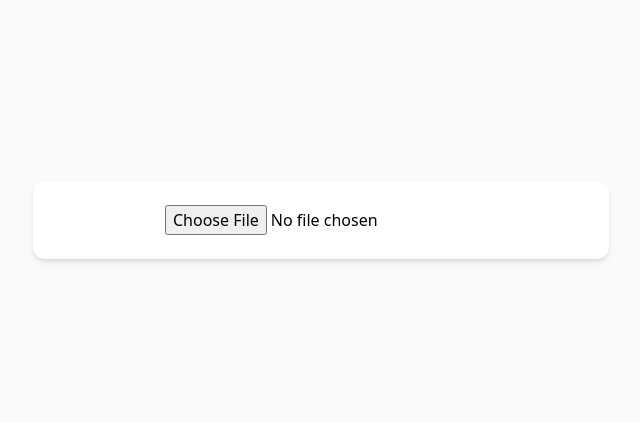
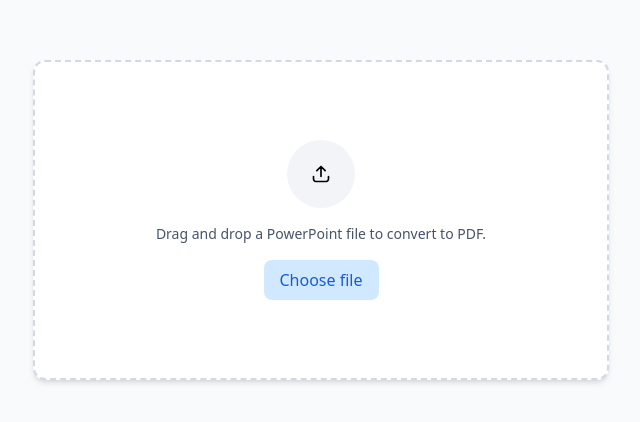
Before and after one commit to Goubugi/slidespeak-coding-challenge-2025, a Next.js app in the folder frontend/: page / in a window 1280 px wide. Shown: the part 180-602 px from the top of the page, without its empty margins (319-959 px from the left). Built offline with nearby package versions, Linux system fonts and the light colour scheme.

Commit message:
Cleaned up idle page, added drag and drop functionality

```diff
--- a/frontend/src/components/FileDropzone.tsx
+++ b/frontend/src/components/FileDropzone.tsx
@@ -1,15 +1,64 @@
-import React from "react";
+"use client";
 
-export default function FileDropzone({ onFileSelected }: { onFileSelected: (file: File) => void }) {
+import React, { useRef, useState } from "react";
+import UploadIcon from "@/icons/UploadIcon";
+
+export default function FileDropzone({
+  onFileSelected,
+}: {
+  onFileSelected: (file: File) => void;
+}) {
+  const fileInputRef = useRef<HTMLInputElement>(null);
+  const [isDragging, setIsDragging] = useState(false);
+
+  const handleDrop = (e: React.DragEvent<HTMLDivElement>) => {
+    e.preventDefault();
+    setIsDragging(false);
+
+    const file = e.dataTransfer.files?.[0];
+    if (file && file.name.endsWith(".pptx")) {
+      onFileSelected(file);
+    }
+  };
+
   return (
-      <div>
+    <div
+      className={`border-2 ${
+        isDragging ? "border-blue-400 bg-blue-50" : "border-dashed border-gray-300"
+      } rounded-xl bg-white shadow-md p-10 w-full max-w-xl text-center min-h-[320px] flex flex-col items-center justify-center space-y-4 transition-colors`}
+      onDragOver={(e) => e.preventDefault()}
+      onDragEnter={() => setIsDragging(true)}
+      onDragLeave={() => setIsDragging(false)}
+      onDrop={handleDrop}
+    >
+      {/* Upload icon */}
+      <div className="bg-gray-100 rounded-full p-6">
+        <UploadIcon />
+      </div>
+
+      {/* Instruction */}
+      <p className="text-gray-600 text-sm">
+        Drag and drop a PowerPoint file to convert to PDF.
+      </p>
+
+      {/* Upload button */}
+      <button
+        className="bg-blue-100 text-blue-700 font-medium px-4 py-2 rounded-lg hover:bg-blue-200"
+        onClick={() => fileInputRef.current?.click()}
+      >
+        Choose file
+      </button>
+
+      {/* Hidden file input */}
       <input
         type="file"
         accept=".ppt,.pptx"
+        ref={fileInputRef}
         onChange={(e) => {
           const file = e.target.files?.[0];
           if (file) onFileSelected(file);
         }}
+        className="hidden"
       />
     </div>
   );
--- a/frontend/src/components/PowerPointToPdfConverter.tsx
+++ b/frontend/src/components/PowerPointToPdfConverter.tsx
@@ -23,18 +23,18 @@ export function PowerPointToPdfConverter() {
     }
   }, [status, file]);
 
+
     return (
-    <div className="fixed inset-0 flex justify-center items-center bg-gray-50">
-      <div className="bg-white p-6 rounded-xl shadow-md w-full max-w-xl text-center">
-      {status === "idle" && (
+      <div className="fixed inset-0 flex justify-center items-center bg-gray-50 px-4">
+        {status === "idle" ? (
             <FileDropzone
                 onFileSelected={(selectedFile) => {
                   setFile(selectedFile);
                   setStatus("selected");
                 }}
               />
-        )}
-
+        ) : (
+          <div className="bg-white rounded-xl shadow-md p-6 w-full max-w-xl text-center min-h-[320px] ">
             {status === "selected" && file && (
               <FileInfoCard
                 file={file}
@@ -42,19 +42,11 @@ export function PowerPointToPdfConverter() {
                   setFile(null);
                   setStatus("idle");
                 }}
-            onConfirm={() => {
-              setStatus("uploading");
-              // call backend API to upload and convert
-            }}
+                onConfirm={() => setStatus("uploading")}
               />
             )}
 
-
-        {status === "uploading" && file && (
-          <UploadScreen
-            file={file}
-          />
-        )}
+            {status === "uploading" && file && <UploadScreen file={file} />}
 
 
             {status === "done" && downloadUrl && (
@@ -68,6 +60,7 @@ export function PowerPointToPdfConverter() {
               />
             )}
           </div>
+        )}
       </div>
     );
   }
```
Lines whose indentation alone changed are shown as unchanged.
